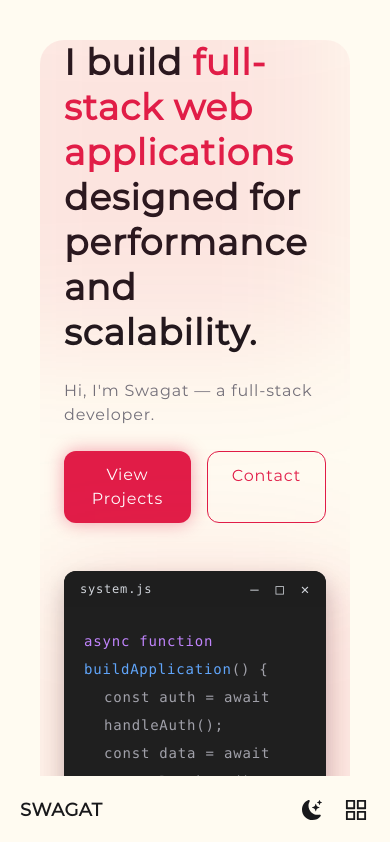
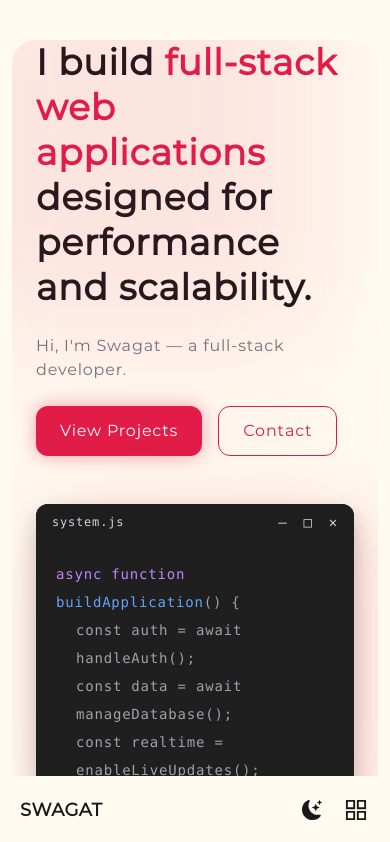
Before and after one commit to imswag99/react-real-portfolio, a React (Vite) app: page / in a window 390 px wide. Shown: the top 842 px of the page. Built offline with nearby package versions, Linux system fonts and the light colour scheme.

Commit message:
Updated padding for App.js

```diff
--- a/src/App.jsx
+++ b/src/App.jsx
@@ -13,7 +13,7 @@ const App = () => {
 
     return (
         <div className={`${darkMode ? "dark" : ""} overflow-hidden`}>
-            <div className="w-full min-h-screen flex flex-col gap-10 px-10 md:px-20 lg:px-40 bg-backgroundLight text-textLight dark:bg-backgroundDark dark:text-textDark">
+            <div className="w-full min-h-screen flex flex-col gap-10 px-3 md:px-20 lg:px-40 bg-backgroundLight text-textLight dark:bg-backgroundDark dark:text-textDark">
                 <Navbar />
                 <Hero />
                 <About />
```
